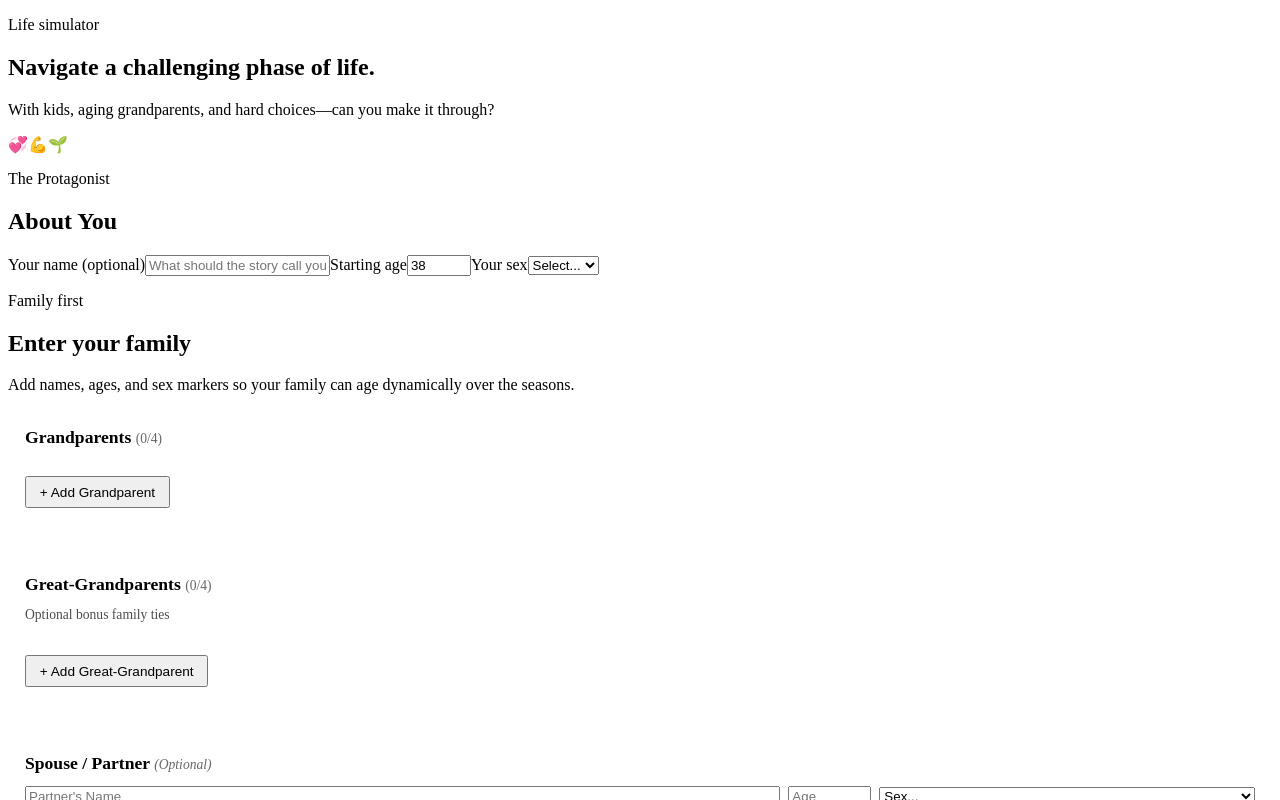
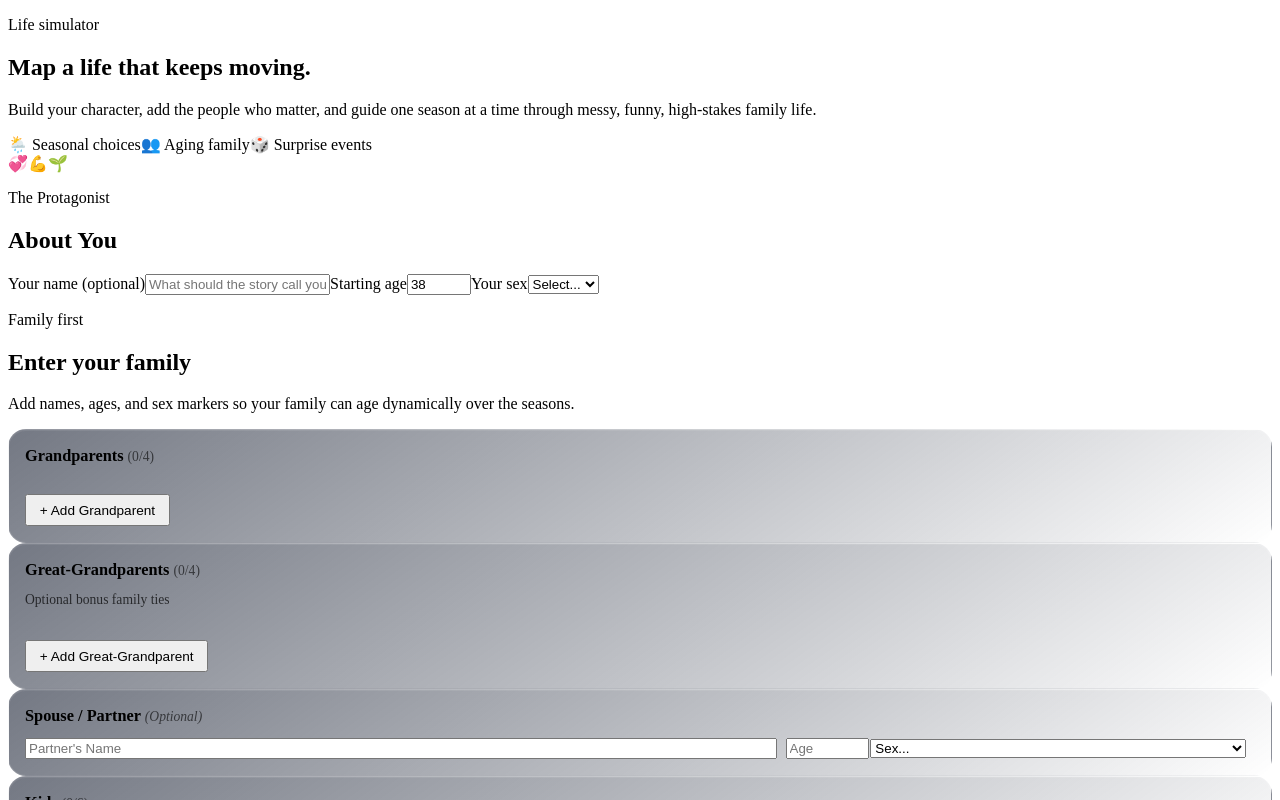
Before and after one commit to windsor519/life-map, a React (Vite) app: page / in a window 1280 px wide. Shown: the top 800 px of the page. Built offline with nearby package versions, Linux system fonts and the light colour scheme; the HTML template or start-up script is replaced by a standard one.

Commit message:
Polish startup and family visuals

```diff
--- a/src/App.jsx
+++ b/src/App.jsx
@@ -422,6 +422,7 @@ const getNextSeasonState = (month, age) => {
 };
 
 const RANDOM_EVENT_CHANCE = 0.067;
+const MAX_SEASON_DECISIONS = 7;
 const UNEXPECTED_EVENT_CHANCE = 0.093;
 const surpriseEvents = unexpectedEventRecords.map((event) => ({
   ...event,
@@ -513,6 +514,30 @@ const getMonthSchedule = (month, year, eventSeed, age, eventList = events, gameS
   });
 };
 
+const limitSeasonSchedule = (schedule, maxDecisions = MAX_SEASON_DECISIONS) => {
+  let decisionsSeen = 0;
+
+  return schedule.map((day) => {
+    if (day.decisions.length === 0) {
+      return day;
+    }
+
+    const remainingSlots = Math.max(0, maxDecisions - decisionsSeen);
+    const decisions = day.decisions.slice(0, remainingSlots);
+    decisionsSeen += decisions.length;
+
+    return {
+      ...day,
+      decisions
+    };
+  });
+};
+
+const getSeasonSchedule = (season, year, eventSeed, age, eventList = events, gameState = null) =>
+  limitSeasonSchedule(
+    season.months.flatMap((month) => getMonthSchedule(month, year, eventSeed, age, eventList, gameState))
+  );
+
 const summaryCopy = {
   chaos: {
     mood: "🔥",
@@ -673,10 +698,16 @@ function FamilyStage({ family, currentAge, currentMonth }) {
               style={{ "--avatar-height": `${calculateFamilyHeight(member.role, member.age, member.sex)}px` }}
               aria-hidden="true"
             >
-              <span>{member.symbol}</span>
+              <span className="family-head">{member.symbol}</span>
+              <span className="family-neck" />
+              <span className="family-torso" />
+              <span className="family-arm family-arm-left" />
+              <span className="family-arm family-arm-right" />
+              <span className="family-leg family-leg-left" />
+              <span className="family-leg family-leg-right" />
             </div>
             <strong>{member.name}</strong>
-            <small>{member.ageLabel}</small>
+            <small>{member.groupLabel} · {member.ageLabel}</small>
           </article>
         ))}
       </div>
@@ -994,7 +1025,7 @@ export default function App() {
   }, [activeSeason.id, musicPlaying]);
 
   const seasonSchedule = useMemo(
-    () => activeSeason.months.flatMap((month) => getMonthSchedule(month, currentCalendarYear, game.eventSeed, game.age, playableEvents, game)),
+    () => getSeasonSchedule(activeSeason, currentCalendarYear, game.eventSeed, game.age, playableEvents, game),
     [activeSeason, game, currentCalendarYear, playableEvents]
   );
   const seasonDecisions = useMemo(
@@ -1155,7 +1186,7 @@ export default function App() {
 
     setActiveDecisionContext(null);
 
-    const schedule = activeSeason.months.flatMap((month) => getMonthSchedule(month, currentCalendarYear, game.eventSeed, game.age, playableEvents, game));
+    const schedule = getSeasonSchedule(activeSeason, currentCalendarYear, game.eventSeed, game.age, playableEvents, game);
     let nextState = game;
     const steps = [];
     const simulatedMemories = [];
@@ -1424,10 +1455,6 @@ export default function App() {
       {settingsModal}
       <StartScreen
         familyInput={familyInput}
-        formatSummaryDelta={formatSummaryDelta}
-        legacy={legacy}
-        onOpenSettings={() => setSettingsOpen(true)}
-        onResetGame={resetGame}
         onStartGame={startNewGame}
         setFamilyInput={setFamilyInput}
         setStartingStats={setStartingStats}
@@ -1439,7 +1466,6 @@ export default function App() {
         startSex={startSex}
         startingStats={startingStats}
         statConfig={statConfig}
-        totalLegacyBonuses={totalLegacyBonuses}
       />
       </>
     );
--- a/src/components/StartScreen.jsx
+++ b/src/components/StartScreen.jsx
@@ -55,14 +55,13 @@ const getSpouseField = (familyInput, field) => {
   return "";
 };
 
-// 🎨 Clean, localized inline styles to skip writing external CSS
 const styles = {
   sectionGroup: {
-    background: "rgba(255, 255, 255, 0.04)",
+    background: "linear-gradient(145deg, rgba(15, 23, 42, 0.58), rgba(255, 255, 255, 0.075))",
     padding: "1rem",
-    borderRadius: "8px",
-    border: "1px solid rgba(255, 255, 255, 0.08)",
-    marginBottom: "1rem",
+    borderRadius: "18px",
+    border: "1px solid rgba(255, 255, 255, 0.12)",
+    boxShadow: "inset 0 1px 0 rgba(255, 255, 255, 0.08)",
     display: "flex",
     flexDirection: "column",
     gap: "0.75rem"
@@ -74,8 +73,8 @@ const styles = {
   },
   title: {
     margin: 0,
-    fontSize: "1.1rem",
-    fontWeight: "600"
+    fontSize: "1.02rem",
+    fontWeight: "850"
   },
   badge: {
     fontSize: "0.85rem",
@@ -88,9 +87,10 @@ const styles = {
     gap: "0.5rem"
   },
   inlineRow: {
-    display: "flex",
+    display: "grid",
+    gridTemplateColumns: "minmax(130px, 2fr) 76px minmax(94px, 1fr) auto",
     alignItems: "center",
-    gap: "0.5rem",
+    gap: "0.55rem",
     width: "100%"
   },
   nameInput: {
@@ -105,12 +105,13 @@ const styles = {
     minWidth: "90px"
   },
   removeBtn: {
-    background: "transparent",
-    color: "#ff6b6b",
-    border: "none",
-    fontSize: "1.1rem",
+    background: "rgba(248, 113, 113, 0.12)",
+    color: "#fecdd3",
+    border: "1px solid rgba(248, 113, 113, 0.28)",
+    boxShadow: "none",
+    fontSize: "1rem",
     cursor: "pointer",
-    padding: "4px 8px",
+    padding: "0.45rem 0.65rem",
     lineHeight: 1
   },
   addBtn: {
@@ -186,7 +187,6 @@ const DynamicFamilySection = ({ label, groupKey, maxCount, description, members
 
 export default function StartScreen({
   familyInput = { grandparents: [], greatGrandparents: [], spouse: { name: '', age: '', sex: '' }, kids: [] },
-  onOpenSettings,
   onStartGame,
   setFamilyInput,
   setStartingStats,
@@ -247,11 +247,16 @@ export default function StartScreen({
 
   return (
     <main className="app-shell setup-shell">
-      <section className="hero-card">
+      <section className="hero-card startup-hero">
         <div>
           <p className="eyebrow">Life simulator</p>
-          <h1>Navigate a challenging phase of life.</h1>
-          <p className="subtitle">With kids, aging grandparents, and hard choices—can you make it through?</p>
+          <h1>Map a life that keeps moving.</h1>
+          <p className="subtitle">Build your character, add the people who matter, and guide one season at a time through messy, funny, high-stakes family life.</p>
+          <div className="startup-highlights" aria-label="Game highlights">
+            <span>🌦️ Seasonal choices</span>
+            <span>👥 Aging family</span>
+            <span>🎲 Surprise events</span>
+          </div>
         </div>
         <div className="life-board" aria-hidden="true">
           <span className="board-node node-heart">💞</span>
@@ -261,10 +266,10 @@ export default function StartScreen({
         </div>
       </section>
 
-      <form className="panel setup-form" onSubmit={onStartGame}>
+      <form className="panel setup-form startup-form" onSubmit={onStartGame}>
 
         {/* PLAYER IDENTITY SECTION */}
-        <section className="player-panel" aria-label="Your character setup">
+        <section className="startup-section player-panel" aria-label="Your character setup">
           <p className="eyebrow">The Protagonist</p>
           <h2>About You</h2>
           <div className="form-grid">
@@ -289,7 +294,7 @@ export default function StartScreen({
         </section>
 
         {/* REFACTORED FAMILY INPUTS */}
-        <section className="family-panel" aria-label="Family setup">
+        <section className="startup-section family-panel" aria-label="Family setup">
           <div className="randomizer-heading">
             <div>
               <p className="eyebrow">Family first</p>
@@ -299,7 +304,7 @@ export default function StartScreen({
           </div>
 
           {/* Wrapper to stack the styled sub-sections */}
-          <div style={{ display: "flex", flexDirection: "column", gap: "1rem", marginTop: "1rem" }}>
+          <div className="startup-family-stack">
             <DynamicFamilySection
               label="Grandparents"
               groupKey="grandparents"
@@ -368,20 +373,8 @@ export default function StartScreen({
           </div>
         </section>
 
-        {/* SETTINGS PANEL */}
-        <section className="custom-events-panel compact-settings-panel" aria-label="Settings setup">
-          <div className="section-heading">
-            <div>
-              <p className="eyebrow">Settings</p>
-              <h2>Music, morbid mode, and AI-made events</h2>
-            </div>
-          </div>
-          <p>Open settings to use icon-based music controls, set master volume, toggle morbid surprises, or paste AI-made custom events.</p>
-          <button className="secondary" type="button" onClick={onOpenSettings}>⚙️ Open Settings</button>
-        </section>
-
         {/* STARTING STATS PANEL */}
-        <section className="starting-stats-panel" aria-label="Starting stats">
+        <section className="startup-section starting-stats-panel" aria-label="Starting stats">
           <div className="section-heading">
             <div>
               <p className="eyebrow">Starting balance</p>
--- a/src/styles.css
+++ b/src/styles.css
@@ -3170,3 +3170,318 @@ textarea:focus {
     grid-template-columns: 1fr;
   }
 }
+
+/* Startup page polish */
+.setup-shell {
+  gap: clamp(1.2rem, 3vw, 2.2rem);
+}
+
+.startup-hero {
+  isolation: isolate;
+  min-height: 720px;
+  background:
+    radial-gradient(circle at 14% 12%, rgba(255, 255, 255, 0.26), transparent 13rem),
+    radial-gradient(circle at 82% 22%, rgba(125, 211, 252, 0.26), transparent 16rem),
+    radial-gradient(circle at 62% 82%, rgba(251, 191, 36, 0.22), transparent 18rem),
+    linear-gradient(145deg, rgba(236, 72, 153, 0.88), rgba(124, 58, 237, 0.9) 46%, rgba(14, 116, 144, 0.9));
+}
+
+.startup-hero::before {
+  position: absolute;
+  inset: 1rem;
+  z-index: -1;
+  border: 1px solid rgba(255, 255, 255, 0.16);
+  border-radius: 1.55rem;
+  content: "";
+  background:
+    linear-gradient(90deg, rgba(255, 255, 255, 0.08) 1px, transparent 1px),
+    linear-gradient(rgba(255, 255, 255, 0.08) 1px, transparent 1px);
+  background-size: 44px 44px;
+  mask-image: linear-gradient(to bottom, #000 0%, transparent 80%);
+}
+
+.startup-hero h1 {
+  max-width: 11ch;
+  text-shadow: 0 18px 48px rgba(15, 23, 42, 0.28);
+}
+
+.startup-highlights {
+  display: flex;
+  flex-wrap: wrap;
+  gap: 0.7rem;
+  margin-top: 1.25rem;
+}
+
+.startup-highlights span {
+  border: 1px solid rgba(255, 255, 255, 0.2);
+  border-radius: 999px;
+  background: rgba(255, 255, 255, 0.13);
+  box-shadow: inset 0 1px 0 rgba(255, 255, 255, 0.12);
+  color: #fff;
+  font-size: 0.78rem;
+  font-weight: 900;
+  letter-spacing: 0.04em;
+  padding: 0.58rem 0.78rem;
+  text-transform: uppercase;
+}
+
+.startup-form {
+  display: grid;
+  max-height: calc(100vh - 4rem);
+  overflow: auto;
+  gap: 1rem;
+  background:
+    radial-gradient(circle at 100% 0, rgba(125, 211, 252, 0.16), transparent 18rem),
+    linear-gradient(145deg, rgba(15, 23, 42, 0.8), rgba(30, 41, 59, 0.54));
+}
+
+.startup-section {
+  border: 1px solid rgba(255, 255, 255, 0.13);
+  border-radius: 1.45rem;
+  background: rgba(255, 255, 255, 0.055);
+  padding: clamp(1rem, 2vw, 1.25rem);
+}
+
+.startup-section h2 {
+  margin: 0;
+  color: #fff;
+  font-size: clamp(1.3rem, 2.5vw, 1.9rem);
+  letter-spacing: -0.045em;
+}
+
+.startup-family-stack {
+  display: grid;
+  gap: 0.85rem;
+  margin-top: 1rem;
+}
+
+.startup-form select {
+  width: 100%;
+  border: 1px solid rgba(255, 255, 255, 0.16);
+  border-radius: 1rem;
+  margin-top: 0.5rem;
+  color: #f8fbff;
+  background: rgba(255, 255, 255, 0.08);
+  padding: 0.85rem 0.95rem;
+  outline: none;
+}
+
+.startup-form select:focus {
+  border-color: rgba(125, 211, 252, 0.8);
+  box-shadow: 0 0 0 4px rgba(14, 165, 233, 0.16);
+}
+
+.startup-form option {
+  color: #0f172a;
+}
+
+.startup-form .actions {
+  position: sticky;
+  bottom: -2.2rem;
+  z-index: 2;
+  margin: 0 -2.2rem -2.2rem;
+  border-top: 1px solid rgba(255, 255, 255, 0.12);
+  background: linear-gradient(180deg, rgba(15, 23, 42, 0.5), rgba(15, 23, 42, 0.92));
+  padding: 1rem 2.2rem 2.2rem;
+  backdrop-filter: blur(16px);
+}
+
+.startup-form .actions button {
+  width: 100%;
+  font-size: 1.05rem;
+}
+
+@media (max-width: 1180px) {
+  .startup-hero {
+    min-height: 460px;
+  }
+
+  .startup-form {
+    max-height: none;
+  }
+}
+
+@media (max-width: 720px) {
+  .startup-form .actions {
+    margin: 0 -1.25rem -1.25rem;
+    padding: 0.85rem 1.25rem 1.25rem;
+  }
+}
+
+/* More human family silhouettes */
+.family-stage {
+  min-height: 20rem;
+  align-items: end;
+  gap: clamp(0.7rem, 1.6vw, 1.25rem);
+  border: 1px solid rgba(148, 163, 184, 0.22);
+  border-radius: 1.4rem;
+  background:
+    radial-gradient(ellipse at 50% 100%, rgba(34, 197, 94, 0.12), transparent 36%),
+    linear-gradient(180deg, rgba(148, 163, 184, 0.08), rgba(15, 23, 42, 0.22));
+  padding: 1.25rem 1rem 1rem;
+}
+
+
+.family-member {
+  min-width: 6.2rem;
+  flex-basis: 6.2rem;
+  gap: 0.42rem;
+}
+
+.family-avatar {
+  --skin: #f5c7a9;
+  --hair: #6b3f2a;
+  --outfit-top: #38bdf8;
+  --outfit-bottom: #1d4ed8;
+  width: 4.1rem;
+  min-height: 5.2rem;
+  justify-content: center;
+  border-radius: 0;
+  background: none;
+  box-shadow: none;
+}
+
+.family-avatar,
+.family-avatar span {
+  position: relative;
+}
+
+.family-head {
+  position: absolute;
+  top: 0;
+  left: 50%;
+  z-index: 3;
+  display: grid;
+  width: 2.15rem;
+  height: 2.15rem;
+  place-items: center;
+  border: 0.18rem solid var(--hair);
+  border-radius: 50%;
+  margin: 0;
+  color: rgba(120, 53, 15, 0.56);
+  background:
+    radial-gradient(circle at 34% 42%, #3f1f12 0.07rem, transparent 0.08rem),
+    radial-gradient(circle at 66% 42%, #3f1f12 0.07rem, transparent 0.08rem),
+    radial-gradient(ellipse at 50% 68%, rgba(127, 29, 29, 0.62) 0.13rem, transparent 0.14rem),
+    var(--skin);
+  box-shadow: 0 0.28rem 0 var(--hair) inset, 0 0.45rem 0.9rem rgba(15, 23, 42, 0.2);
+  font-size: 0;
+  transform: translateX(-50%);
+}
+
+.family-neck {
+  position: absolute;
+  top: 1.95rem;
+  left: 50%;
+  width: 0.72rem;
+  height: 0.78rem;
+  border-radius: 0 0 0.35rem 0.35rem;
+  background: var(--skin);
+  transform: translateX(-50%);
+}
+
+.family-torso {
+  position: absolute;
+  top: 2.55rem;
+  left: 50%;
+  width: 2.85rem;
+  height: calc(var(--avatar-height) - 4.25rem);
+  min-height: 2.2rem;
+  border-radius: 1.1rem 1.1rem 0.75rem 0.75rem;
+  background: linear-gradient(180deg, var(--outfit-top), var(--outfit-bottom));
+  box-shadow: inset 0 0.25rem 0 rgba(255, 255, 255, 0.18), 0 1rem 1.8rem rgba(15, 23, 42, 0.24);
+  transform: translateX(-50%);
+}
+
+.family-arm,
+.family-leg {
+  position: absolute;
+  left: 50%;
+  border-radius: 999px;
+  background: var(--skin);
+}
+
+.family-arm {
+  top: 3.05rem;
+  width: 0.58rem;
+  height: calc(var(--avatar-height) * 0.28);
+  max-height: 3.5rem;
+  min-height: 1.6rem;
+  transform-origin: top center;
+}
+
+.family-arm-left {
+  transform: translateX(-2rem) rotate(9deg);
+}
+
+.family-arm-right {
+  transform: translateX(1.42rem) rotate(-9deg);
+}
+
+.family-leg {
+  bottom: 0;
+  width: 0.7rem;
+  height: 2.25rem;
+  background: linear-gradient(180deg, var(--outfit-bottom), #111827 82%);
+}
+
+.family-leg-left {
+  transform: translateX(-0.95rem);
+}
+
+.family-leg-right {
+  transform: translateX(0.25rem);
+}
+
+.family-female .family-avatar {
+  --hair: #7c2d12;
+  --outfit-top: #fb7185;
+  --outfit-bottom: #be185d;
+}
+
+.family-male .family-avatar {
+  --hair: #3f2a1d;
+  --outfit-top: #60a5fa;
+  --outfit-bottom: #1d4ed8;
+}
+
+.family-unknown .family-avatar {
+  --hair: #475569;
+  --outfit-top: #a78bfa;
+  --outfit-bottom: #6d28d9;
+}
+
+.family-child .family-avatar {
+  --skin: #f8d7bd;
+  --outfit-top: #facc15;
+  --outfit-bottom: #f97316;
+}
+
+.family-greatgrand .family-avatar,
+.family-grandparent .family-avatar {
+  --hair: #cbd5e1;
+  --outfit-top: #94a3b8;
+  --outfit-bottom: #475569;
+}
+
+.family-member strong {
+  max-width: 8rem;
+  font-size: 0.84rem;
+}
+
+.family-member small {
+  max-width: 8rem;
+  color: #c7d2fe;
+  line-height: 1.25;
+}
+
+.family-head,
+.family-neck,
+.family-torso,
+.family-arm,
+.family-leg {
+  display: block;
+  margin: 0;
+  font-size: 0;
+  line-height: 0;
+}
```
